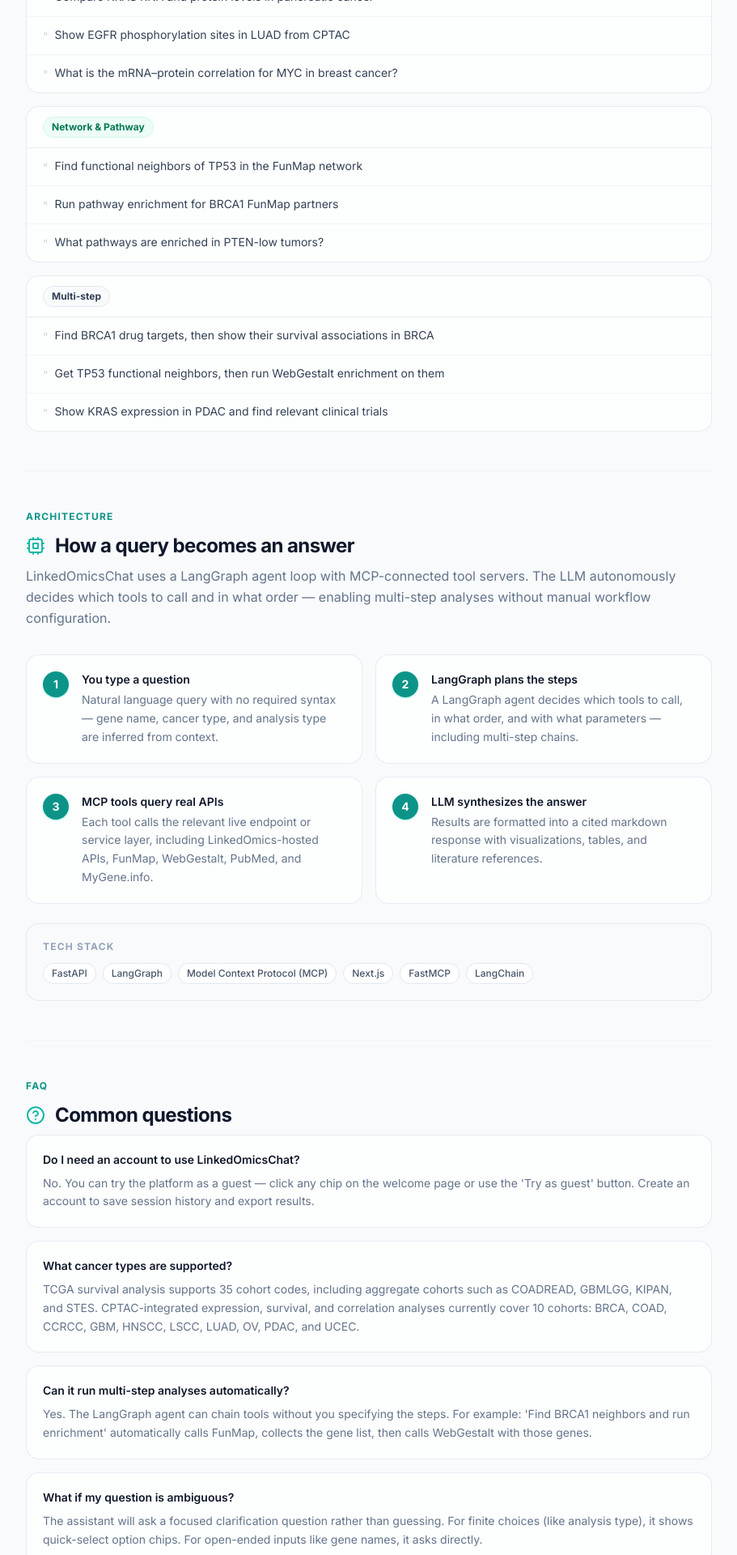
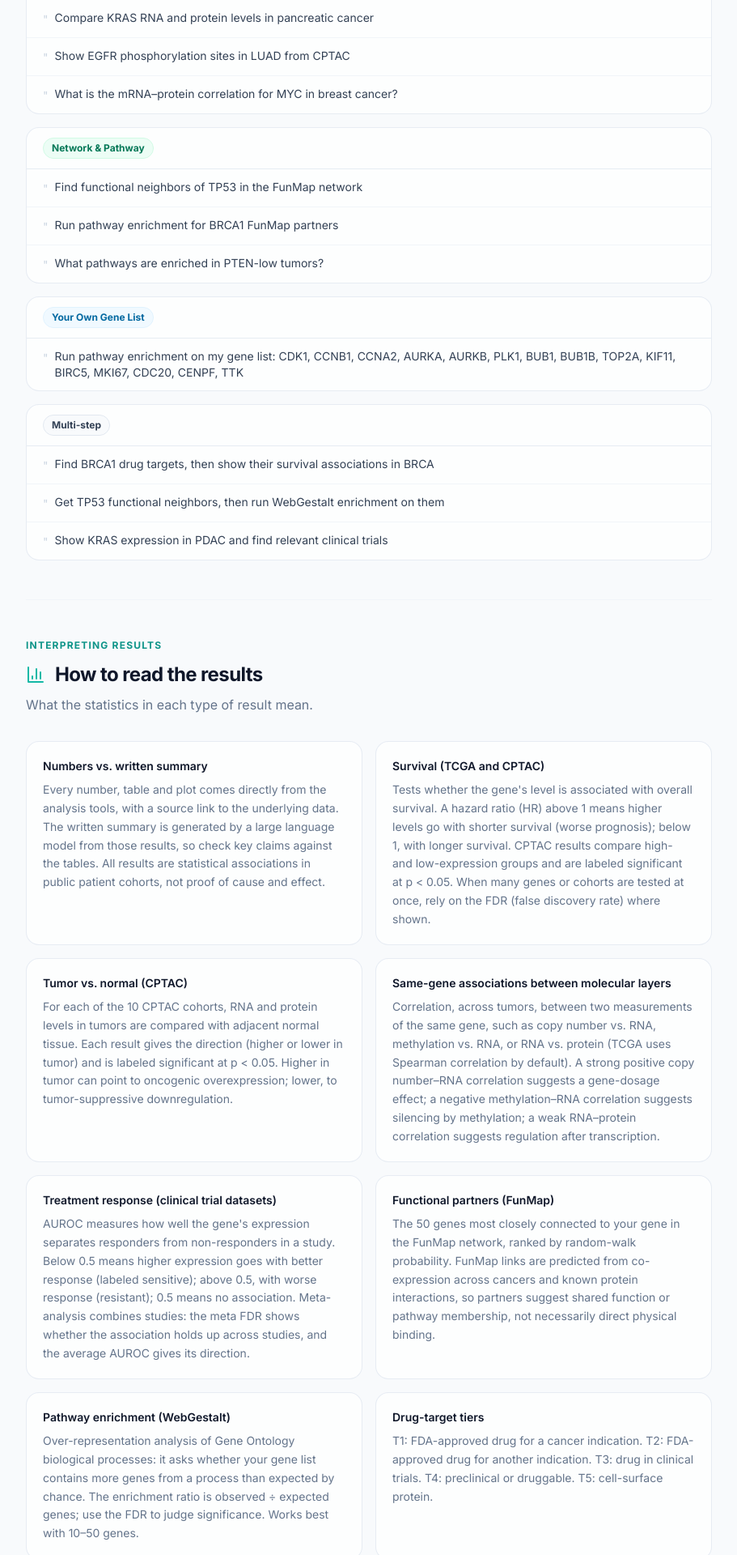
Before and after one commit to bzhanglab/LinkedOmicsChat, a Next.js app in the folder frontend/: page /docs in a window 1280 px wide. Shown: the part 1935-3855 px from the top of the page at 81% size, without its empty margins (184-1095 px from the left). Built offline with nearby package versions, Linux system fonts and the light colour scheme; no server answers.

Commit message:
Add a sample gene-list example, a results-interpretation help section, and an MIT licence notice to the welcome and docs pages

```diff
--- a/frontend/app/docs/page.tsx
+++ b/frontend/app/docs/page.tsx
@@ -1,7 +1,7 @@
 "use client"
 
 import Link from "next/link"
-import { ArrowLeft, ArrowUpRight, Database, MessageSquare, Cpu, HelpCircle, BookOpen } from "lucide-react"
+import { ArrowLeft, ArrowUpRight, Database, MessageSquare, Cpu, HelpCircle, BookOpen, BarChart3 } from "lucide-react"
 
 // ── Shared primitives ──────────────────────────────────────────────────────
 
@@ -125,6 +125,13 @@ const EXAMPLE_CATEGORIES = [
         ],
     },
     {
+        label: "Your Own Gene List",
+        color: "text-sky-700 bg-sky-50 border-sky-100",
+        queries: [
+            "Run pathway enrichment on my gene list: CDK1, CCNB1, CCNA2, AURKA, AURKB, PLK1, BUB1, BUB1B, TOP2A, KIF11, BIRC5, MKI67, CDC20, CENPF, TTK",
+        ],
+    },
+    {
         label: "Multi-step",
         color: "text-slate-700 bg-slate-50 border-slate-200",
         queries: [
@@ -132,6 +139,41 @@ const EXAMPLE_CATEGORIES = [
             "Get TP53 functional neighbors, then run WebGestalt enrichment on them",
             "Show KRAS expression in PDAC and find relevant clinical trials",
         ],
+    },
+]
+
+const INTERPRETATION = [
+    {
+        title: "Numbers vs. written summary",
+        text: "Every number, table and plot comes directly from the analysis tools, with a source link to the underlying data. The written summary is generated by a large language model from those results, so check key claims against the tables. All results are statistical associations in public patient cohorts, not proof of cause and effect.",
+    },
+    {
+        title: "Survival (TCGA and CPTAC)",
+        text: "Tests whether the gene's level is associated with overall survival. A hazard ratio (HR) above 1 means higher levels go with shorter survival (worse prognosis); below 1, with longer survival. CPTAC results compare high- and low-expression groups and are labeled significant at p < 0.05. When many genes or cohorts are tested at once, rely on the FDR (false discovery rate) where shown.",
+    },
+    {
+        title: "Tumor vs. normal (CPTAC)",
+        text: "For each of the 10 CPTAC cohorts, RNA and protein levels in tumors are compared with adjacent normal tissue. Each result gives the direction (higher or lower in tumor) and is labeled significant at p < 0.05. Higher in tumor can point to oncogenic overexpression; lower, to tumor-suppressive downregulation.",
+    },
+    {
+        title: "Same-gene associations between molecular layers",
+        text: "Correlation, across tumors, between two measurements of the same gene, such as copy number vs. RNA, methylation vs. RNA, or RNA vs. protein (TCGA uses Spearman correlation by default). A strong positive copy number–RNA correlation suggests a gene-dosage effect; a negative methylation–RNA correlation suggests silencing by methylation; a weak RNA–protein correlation suggests regulation after transcription.",
+    },
+    {
+        title: "Treatment response (clinical trial datasets)",
+        text: "AUROC measures how well the gene's expression separates responders from non-responders in a study. Below 0.5 means higher expression goes with better response (labeled sensitive); above 0.5, with worse response (resistant); 0.5 means no association. Meta-analysis combines studies: the meta FDR shows whether the association holds up across studies, and the average AUROC gives its direction.",
+    },
+    {
+        title: "Functional partners (FunMap)",
+        text: "The 50 genes most closely connected to your gene in the FunMap network, ranked by random-walk probability. FunMap links are predicted from co-expression across cancers and known protein interactions, so partners suggest shared function or pathway membership, not necessarily direct physical binding.",
+    },
+    {
+        title: "Pathway enrichment (WebGestalt)",
+        text: "Over-representation analysis of Gene Ontology biological processes: it asks whether your gene list contains more genes from a process than expected by chance. The enrichment ratio is observed ÷ expected genes; use the FDR to judge significance. Works best with 10–50 genes.",
+    },
+    {
+        title: "Drug-target tiers",
+        text: "T1: FDA-approved drug for a cancer indication. T2: FDA-approved drug for another indication. T3: drug in clinical trials. T4: preclinical or druggable. T5: cell-surface protein.",
     },
 ]
 
@@ -277,7 +319,9 @@ export default function DocsPage() {
                     <SectionTitle icon={<MessageSquare className="w-6 h-6" />}>What you can ask</SectionTitle>
                     <SectionDesc>
                         These are representative questions across analysis types. You can also click
-                        example chips on the welcome page to launch them directly.
+                        example chips on the welcome page to launch them directly. To try it with
+                        sample data, click "Pathway enrichment for a sample gene list" on the welcome page,
+                        or paste your own gene list into a question.
                     </SectionDesc>
 
                     <div className="space-y-4">
@@ -296,6 +340,26 @@ export default function DocsPage() {
                                         </li>
                                     ))}
                                 </ul>
+                            </div>
+                        ))}
+                    </div>
+                </section>
+
+                <Divider />
+
+                {/* Interpreting results */}
+                <section id="interpret">
+                    <SectionLabel>Interpreting Results</SectionLabel>
+                    <SectionTitle icon={<BarChart3 className="w-6 h-6" />}>How to read the results</SectionTitle>
+                    <SectionDesc>
+                        What the statistics in each type of result mean.
+                    </SectionDesc>
+
+                    <div className="grid sm:grid-cols-2 gap-4">
+                        {INTERPRETATION.map((item) => (
+                            <div key={item.title} className="rounded-2xl border border-slate-200/80 bg-white/70 p-5">
+                                <p className="text-sm font-semibold text-slate-900 mb-2">{item.title}</p>
+                                <p className="text-sm text-slate-500 leading-relaxed">{item.text}</p>
                             </div>
                         ))}
                     </div>
@@ -379,6 +443,10 @@ export default function DocsPage() {
                     <p className="mt-6 text-xs text-slate-400">
                         Built by Zhang Lab · Data and services from LinkedOmics, TCGA, CPTAC, PubMed, and related research resources
                     </p>
+                    <p className="mt-1 text-xs text-slate-400">
+                        Free to use · Source code under the{" "}
+                        <a href="https://github.com/bzhanglab/LinkedOmicsChat/blob/main/LICENSE" target="_blank" rel="noopener noreferrer" className="underline hover:text-slate-600 transition-colors">MIT License</a>
+                    </p>
                 </div>
 
             </div>
--- a/frontend/app/welcome/page.tsx
+++ b/frontend/app/welcome/page.tsx
@@ -35,9 +35,11 @@ const CAT_LABEL: Record<Category, string> = {
     clinical_trials: "Clinical trials",
 }
 
-interface Chip { text: string; cat: Category }
+// `label` is shown on the chip when the full query (`text`) is too long, e.g. sample data
+interface Chip { text: string; cat: Category; label?: string }
 
 const ROW1: Chip[] = [
+    { label: "Pathway enrichment for a sample gene list", text: "Run pathway enrichment on my gene list: CDK1, CCNB1, CCNA2, AURKA, AURKB, PLK1, BUB1, BUB1B, TOP2A, KIF11, BIRC5, MKI67, CDC20, CENPF, TTK", cat: "network" },
     { text: "Is ESR1 associated with survival in BRCA?",            cat: "survival"        },
     { text: "EGFR expression in LUAD vs normal tissue",             cat: "expression"      },
     { text: "Which genes predict paclitaxel response in breast cancer?", cat: "clinical_trials" },
@@ -108,7 +110,7 @@ function ChipRow({
                         onClick={(e) => { e.stopPropagation(); onChipClick(chip.text, chip.cat) }}
                         className={`chip-row-item ${CAT_ROW_STYLE[chip.cat]} transition-colors duration-150`}
                     >
-                        {chip.text}
+                        {chip.label ?? chip.text}
                     </button>
                 ))}
             </div>
@@ -335,7 +337,10 @@ export default function WelcomePage() {
 
             {/* ── Footer ────────────────────────────────────────────── */}
             <div className="relative z-10 flex items-center justify-between px-6 lg:px-10 py-4">
-                <p className="text-xs text-slate-400">© 2026 Zhang Lab</p>
+                <p className="text-xs text-slate-400">
+                    © 2026 Zhang Lab · Free to use · Source code under the{" "}
+                    <a href="https://github.com/bzhanglab/LinkedOmicsChat/blob/main/LICENSE" target="_blank" rel="noopener noreferrer" className="underline hover:text-slate-600 transition-colors">MIT License</a>
+                </p>
                 <div className="hidden sm:flex items-center gap-4 text-xs text-slate-400">
                     <Link href="/about" className="hover:text-slate-600 transition-colors">About</Link>
                     <Link href="/docs" className="hover:text-slate-600 transition-colors">Docs</Link>
```
